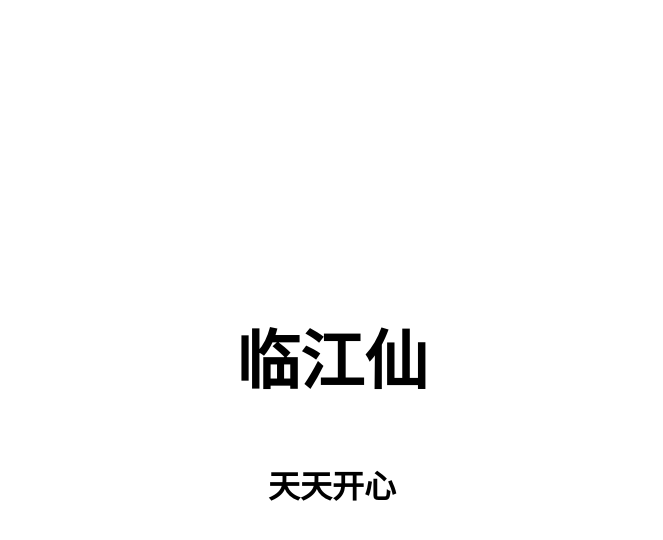
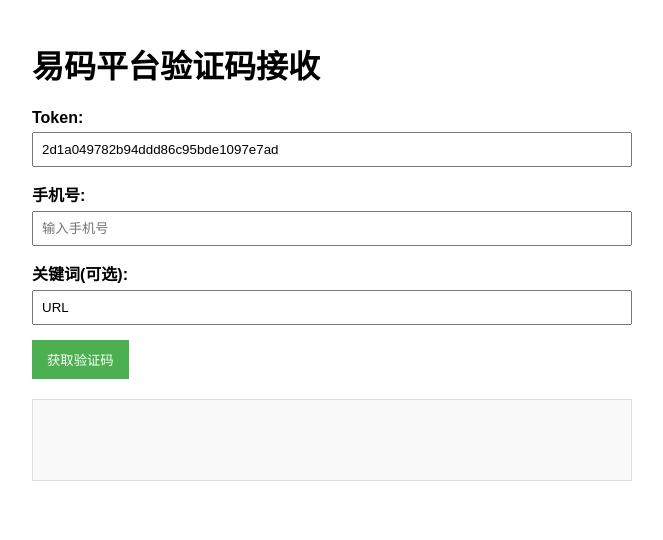
Before and after one commit to ljxttkx1228/vercel, a plain HTML site: page index.html in a window 1280 px wide. Shown: the whole page, without its empty margins (308-971 px from the left). Drawn offline with Linux system fonts and the light colour scheme.

Commit message:
index.html

```diff
--- a/index.html
+++ b/index.html
@@ -3,30 +3,93 @@
 <head>
     <meta charset="UTF-8">
     <meta name="viewport" content="width=device-width, initial-scale=1.0">
-  <title>临江仙</title>
+    <title>易码验证码接收</title>
     <style>
         body {
-      margin: 0;
-      height: 100vh;
-      display: flex;
-      flex-direction: column;
-      justify-content: center;
-      align-items: center;
-      background-color: #fff;
-      font-family: "Microsoft YaHei", sans-serif;
+            font-family: Arial, sans-serif;
+            max-width: 600px;
+            margin: 0 auto;
+            padding: 20px;
         }
-    h1 {
-      font-size: 4rem;
+        .input-group {
+            margin-bottom: 15px;
+        }
+        label {
+            display: block;
+            margin-bottom: 5px;
             font-weight: bold;
         }
-    h2 {
-      font-size: 2rem;
-      margin-top: 0.5em;
+        input {
+            width: 100%;
+            padding: 8px;
+            box-sizing: border-box;
+        }
+        button {
+            background-color: #4CAF50;
+            color: white;
+            padding: 10px 15px;
+            border: none;
+            cursor: pointer;
+        }
+        #result {
+            margin-top: 20px;
+            padding: 15px;
+            border: 1px solid #ddd;
+            background-color: #f9f9f9;
+            min-height: 50px;
         }
     </style>
 </head>
 <body>
-  <h1>临江仙</h1>
-  <h2>天天开心</h2>
+    <h1>易码平台验证码接收</h1>
+
+    <div class="input-group">
+        <label for="token">Token:</label>
+        <input type="text" id="token" placeholder="输入登录获取的token" value="2d1a049782b94ddd86c95bde1097e7ad">
+    </div>
+
+    <div class="input-group">
+        <label for="phone">手机号:</label>
+        <input type="text" id="phone" placeholder="输入手机号">
+    </div>
+
+    <div class="input-group">
+        <label for="keyword">关键词(可选):</label>
+        <input type="text" id="keyword" placeholder="URL" value="URL">
+    </div>
+
+    <button onclick="getVerificationCode()">获取验证码</button>
+
+    <div id="result"></div>
+
+    <script>
+        async function getVerificationCode() {
+            const token = document.getElementById('token').value;
+            const phone = document.getElementById('phone').value;
+            const keyword = document.getElementById('keyword').value || 'URL';
+
+            if(!token || !phone) {
+                alert('请填写token和手机号');
+                return;
+            }
+
+            const resultDiv = document.getElementById('result');
+            resultDiv.innerHTML = '正在获取验证码...';
+
+            try {
+                const response = await fetch(`/api/getMsg?token=${encodeURIComponent(token)}&phone=${encodeURIComponent(phone)}&keyword=${encodeURIComponent(keyword)}`);
+
+                if (!response.ok) {
+                    throw new Error(`HTTP错误! 状态码: ${response.status}`);
+                }
+
+                const data = await response.text();
+                resultDiv.innerHTML = `<strong>验证码结果:</strong><br>${data}`;
+            } catch (error) {
+                console.error('获取验证码失败:', error);
+                resultDiv.innerHTML = `<strong>错误:</strong> ${error.message}`;
+            }
+        }
+    </script>
 </body>
 </html>
```
Lines whose indentation alone changed are shown as unchanged.
